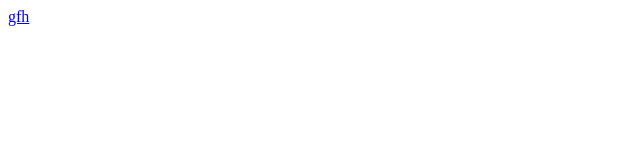
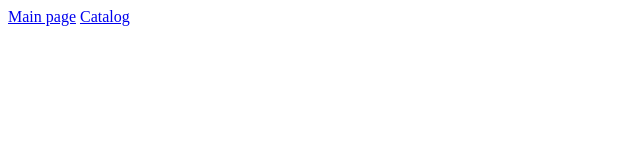
Before and after one commit to ilf11qq/ojjo, a plain HTML site: page index.html in a window 1280 px wide. Shown: the whole page, without its empty margins (0-640 px from the left). Drawn offline with Linux system fonts and the light colour scheme.

Commit message:
redirect

```diff
--- a/index.html
+++ b/index.html
@@ -6,6 +6,7 @@
     <title>Document</title>
 </head>
 <body>
-    <a href="main-page/index.html">gfh</a>
+    <a href="main-page/index.html">Main page</a>
+    <a href="catalog/index.html">Catalog</a>
 </body>
 </html>
```
